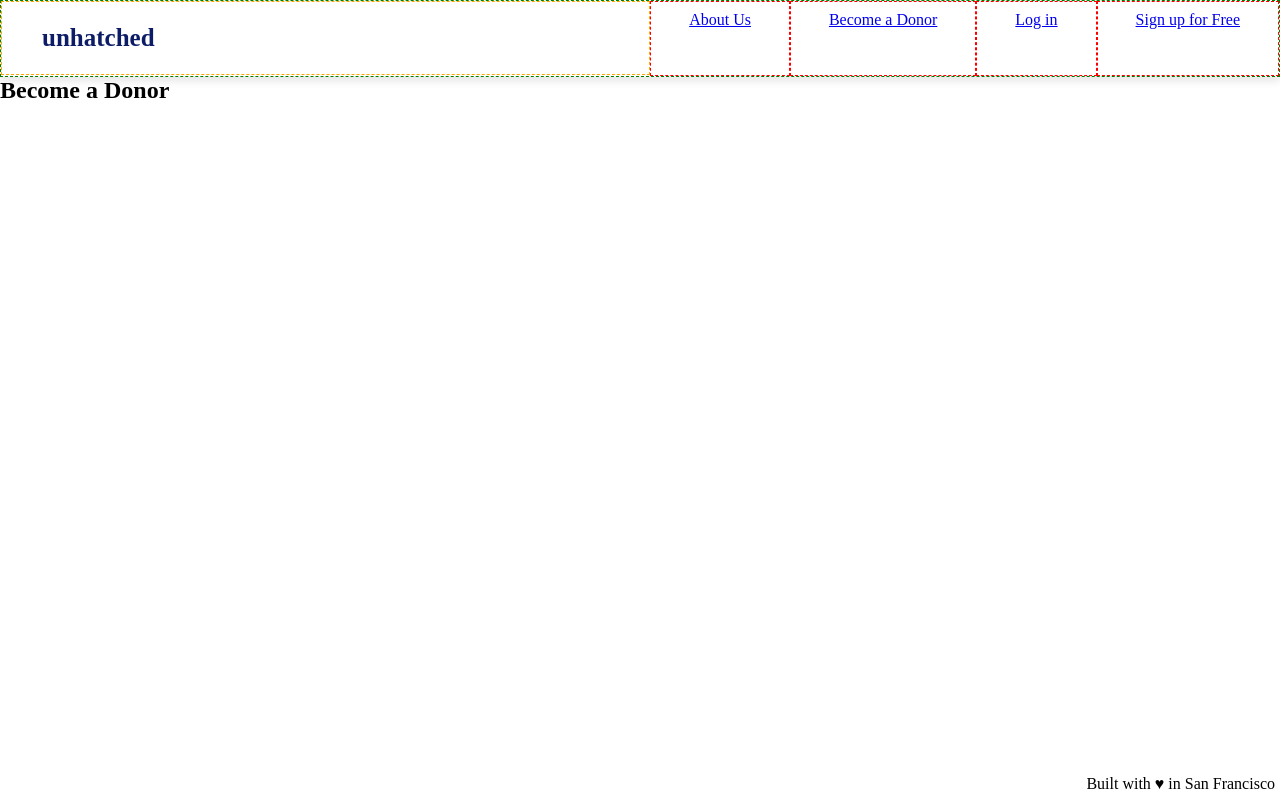
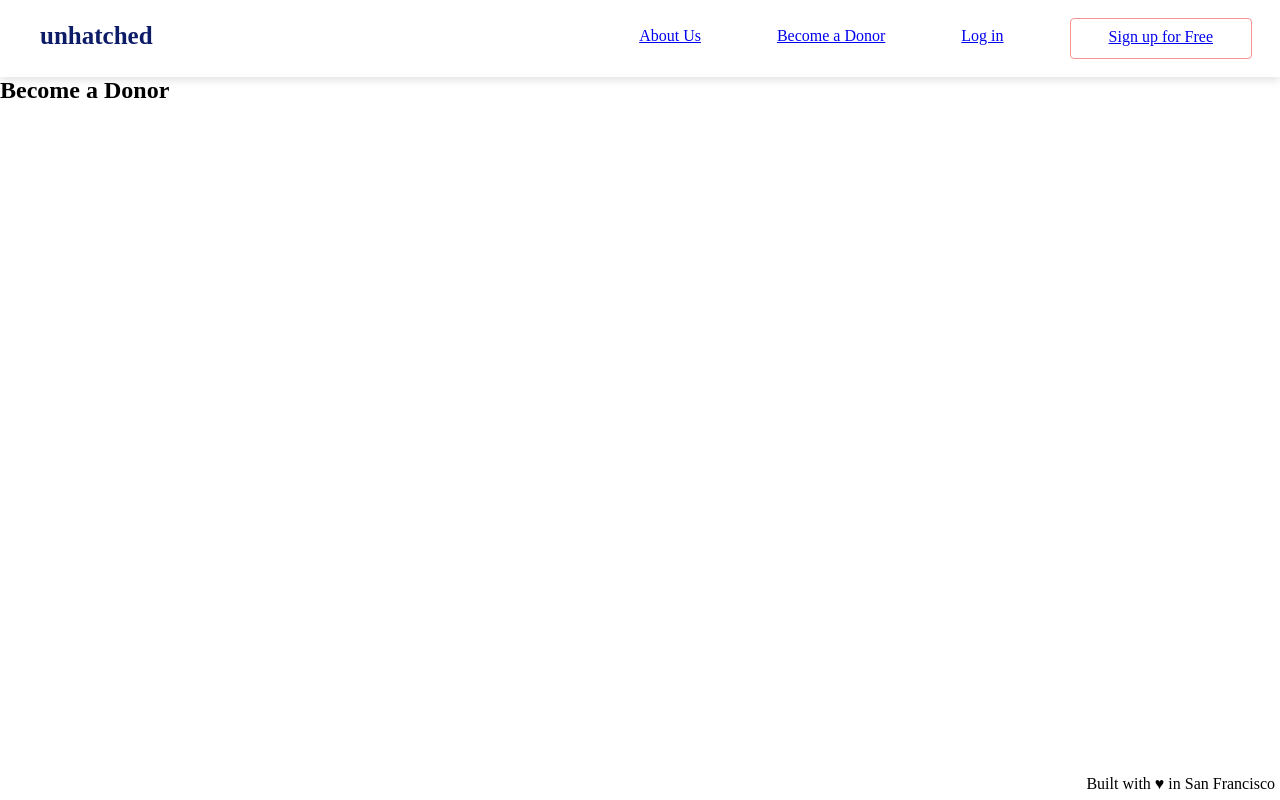
Before and after one commit to theunhatched/unhatched, a Next.js app: page /donor in a window 1280 px wide. Built offline with nearby package versions, Linux system fonts and the light colour scheme.

Commit message:
remove ugly borders

```diff
--- a/components/header.js
+++ b/components/header.js
@@ -9,24 +9,21 @@ const Header = () => (
       </Link>
     </h1>
     <ul className="LinkList">
-      <li>
+      <li className="LinkItem">
         <Link href="/about">About Us</Link>
       </li>
-      <li>
+      <li className="LinkItem">
         <Link href="/donor">Become a Donor</Link>
       </li>
-      <li>
+      <li className="LinkItem">
         <Link href="/account/login">Log in</Link>
       </li>
-      <li>
-        <Link class="CTA" href="/account/signup">
-          Sign up for Free
-        </Link>
+      <li className="LinkItem CTA">
+        <Link href="/account/signup">Sign up for Free</Link>
       </li>
     </ul>
     <style jsx>{`
       .Header {
-        border: 1px dashed green;
         grid-area: head;
         box-shadow: 0px 4px 8px rgba(0, 0, 0, 0.1);
         display: grid;
@@ -35,9 +32,8 @@ const Header = () => (
           / 1fr;
       }
       .Logo {
-        border: 1px dashed orange;
         grid-area: foot;
-        padding: 22px 40px;
+        padding: 22px 0 22px 40px;
         font-family: Playfair Display;
         font-style: normal;
         font-weight: 900;
@@ -46,26 +42,28 @@ const Header = () => (
       }
       .LinkList {
         display: flex;
-        flex-wrap: wrap;
+        flex-wrap: nowrap;
         justify-content: flex-end;
         list-style: none;
       }
-      .LinkList li {
-        border: 1px dashed red;
-        padding: 9px 38px;
+      .LinkItem {
         font-size: 16px;
         color: #0d1c66;
+        margin: 0 16px;
+        padding: 0 16px;
+        margin: 18px 0px;
+        padding: 9px 38px;
       }
-      .LinkList li a {
-        border: 1px dashed blue;
+      a {
         font-family: Oswald;
         font-style: normal;
         font-weight: normal;
       }
-      .CTA {
+      .LinkItem.CTA {
         border: 1.5px solid #f69291;
         box-sizing: boder-box;
         border-radius: 4px;
+        margin: 18px 28px;
       }
     `}</style>
   </div>
```
